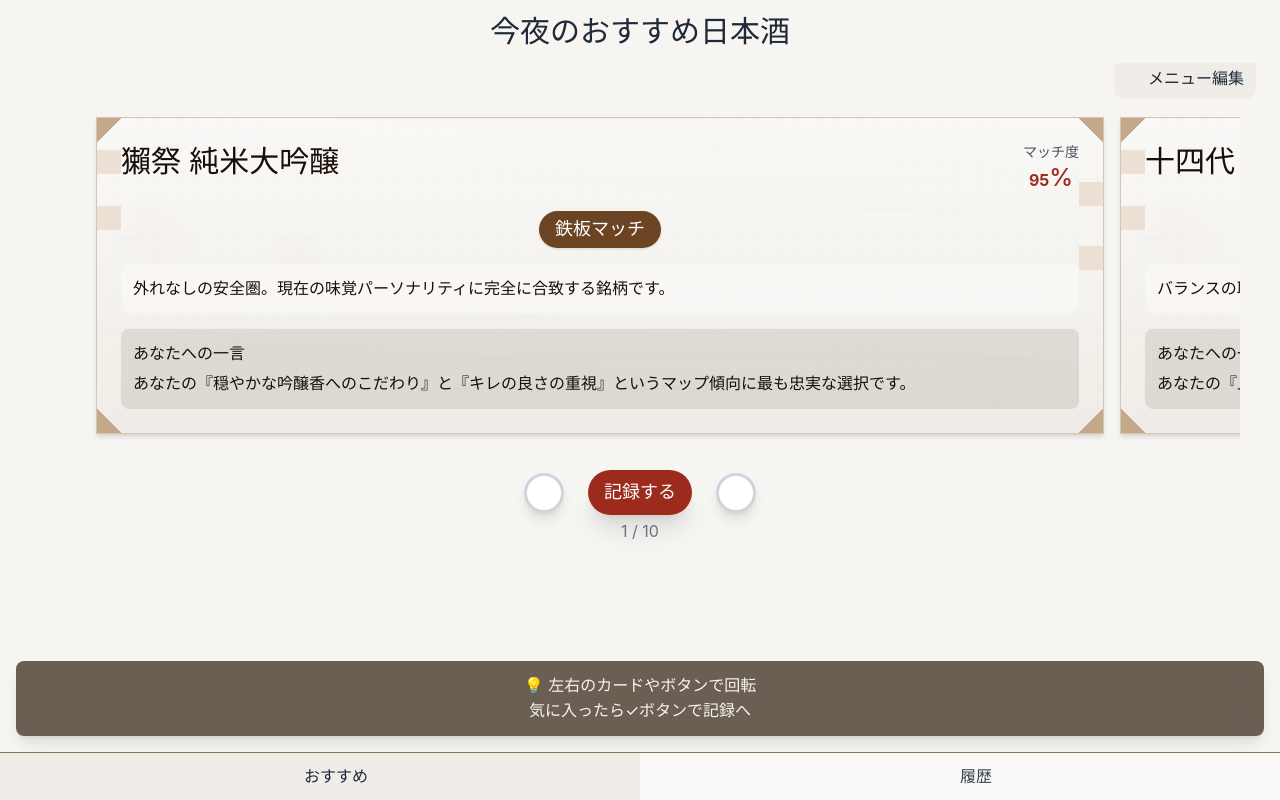
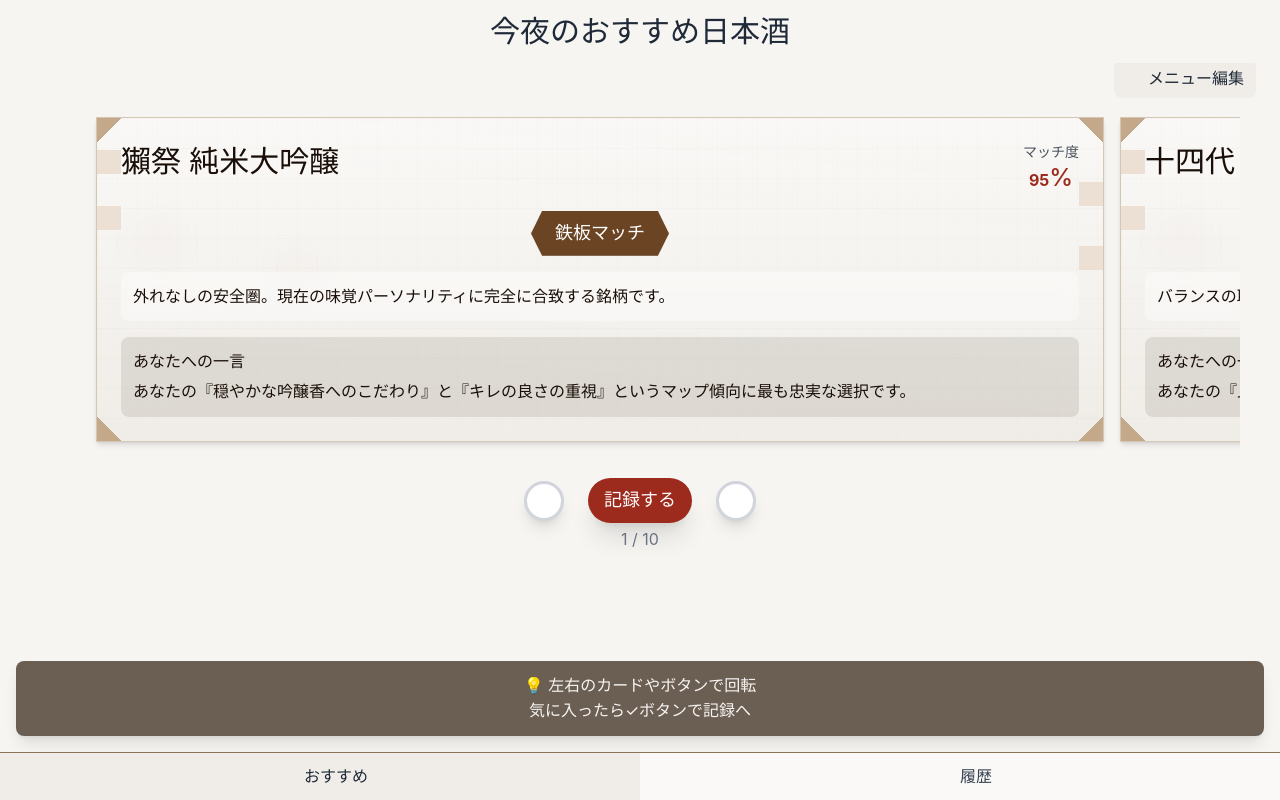
Before and after one commit to AutumnHackathon2025/sake-coordinator, a Next.js app in the folder nextjs/: page /recommendations in a window 1280 px wide. Built offline with nearby package versions, Linux system fonts and the light colour scheme; some icons are missing; a web font is replaced by a local one.

Commit message:
category形変更

```diff
--- a/nextjs/src/components/RecommendationCard.tsx
+++ b/nextjs/src/components/RecommendationCard.tsx
@@ -76,14 +76,16 @@
               </div>
             </div>
 
-            {/* カテゴリバッジ */}
+            {/* カテゴリバッジ（リボン風） */}
             {sake.category && (
               <div className="flex justify-center">
                 <span
-                  className="inline-block rounded-full px-4 py-1 text-body-lg font-bold shadow-sm"
+                  className="relative inline-block px-6 py-2 text-body-lg font-bold"
                   style={{
                     backgroundColor: categoryColor.bg,
                     color: categoryColor.text,
+                    clipPath: "polygon(8% 0%, 92% 0%, 100% 50%, 92% 100%, 8% 100%, 0% 50%)",
+                    boxShadow: "0 4px 6px rgba(0, 0, 0, 0.2)",
                   }}
                 >
                   {sake.category}
```
